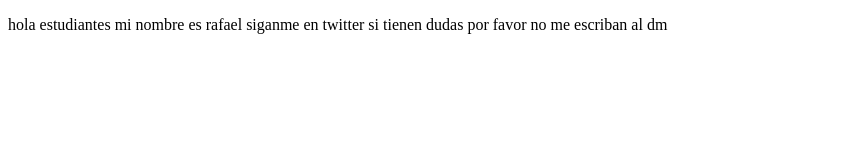
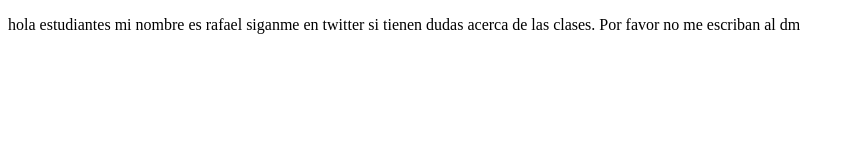
Before and after one commit to Rafa-mg/personalprejects, a plain HTML site: page index.html in a window 1280 px wide. Shown: the whole page, without its empty margins (0-854 px from the left). Drawn offline with Linux system fonts and the light colour scheme.

Commit message:
cambios agregamos sitio de twitter

```diff
--- a/index.html
+++ b/index.html
@@ -4,11 +4,11 @@
     <meta charset="UTF-8">
     <meta http-equiv="X-UA-Compatible" content="IE=edge">
     <meta name="viewport" content="width=device-width, initial-scale=1.0">
-    <title>hola mundo que tal</title>
+    <title>hola hola mundo</title>
 </head>
 <body>
     <p>
-        hola estudiantes mi nombre es rafael siganme en twitter si tienen dudas por favor no me escriban al dm
+        hola estudiantes mi nombre es rafael siganme en twitter si tienen dudas acerca de las clases. Por favor no me escriban al dm
     </p>
 </body>
 </html>
```
